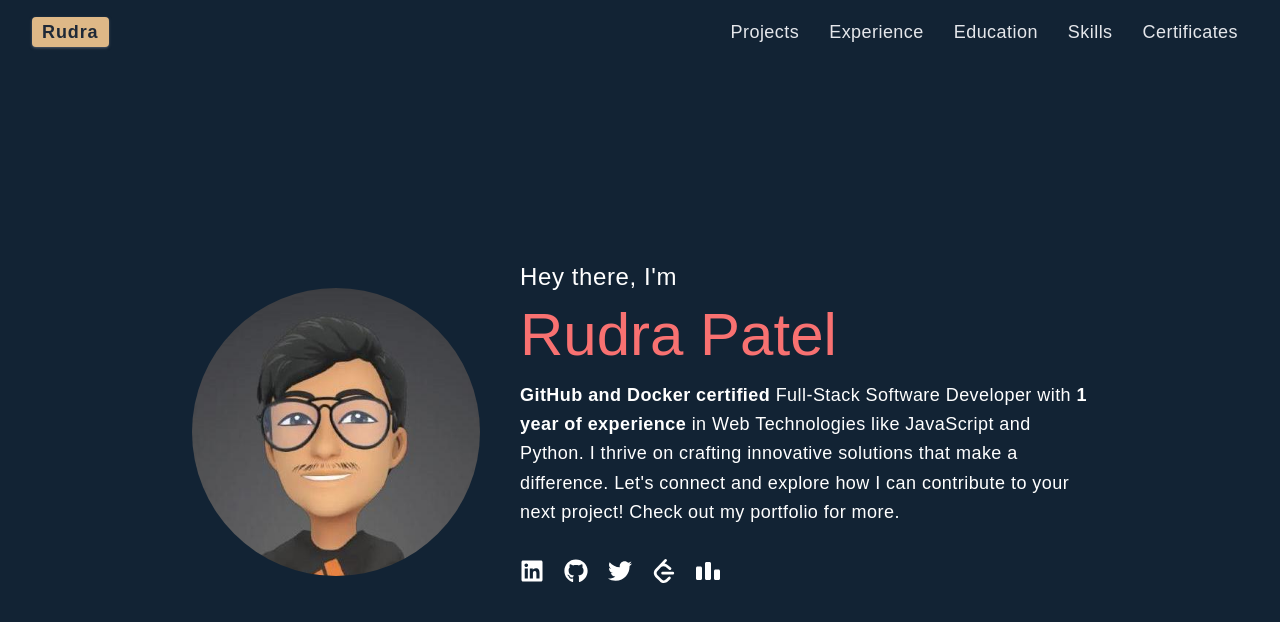
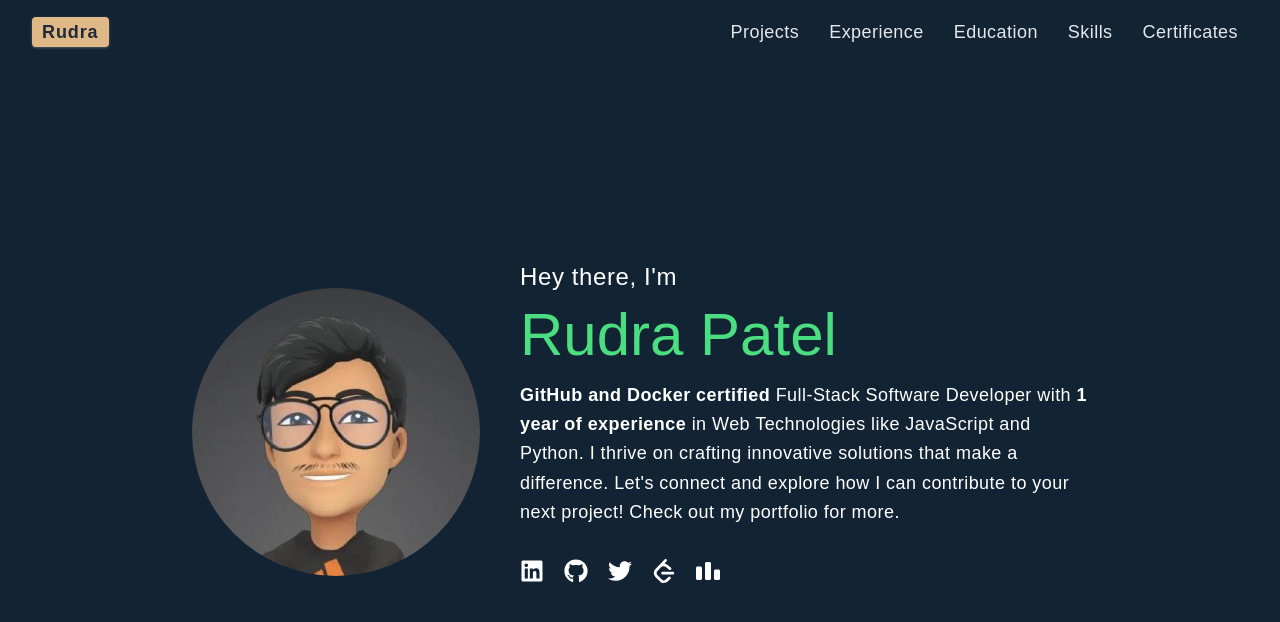
Before and after one commit to Rudra1402/ePortfolio, a React (Create React App) app: page / in a window 1280 px wide. Shown: the top 622 px of the page. Built offline with nearby package versions, Linux system fonts and the light colour scheme; a web font is replaced by a local one.

Commit message:
updated UI

```diff
--- a/src/components/home/Homepage.jsx
+++ b/src/components/home/Homepage.jsx
@@ -20,7 +20,7 @@ function Homepage() {
           <div className='text-2xl leading-none tracking-wide'>
             Hey there, I'm
           </div>
-          <div className='text-4xl sm:text-5xl text-red-400 md:text-start text-center md:text-6xl leading-none text-gradient'>
+          <div className='text-4xl sm:text-5xl text-green-400 md:text-start text-center md:text-6xl leading-none text-gradient'>
             Rudra Patel
           </div>
           <div className='text-lg text-center md:text-start md:leading-relaxed leading-normal tracking-wide'>
```
